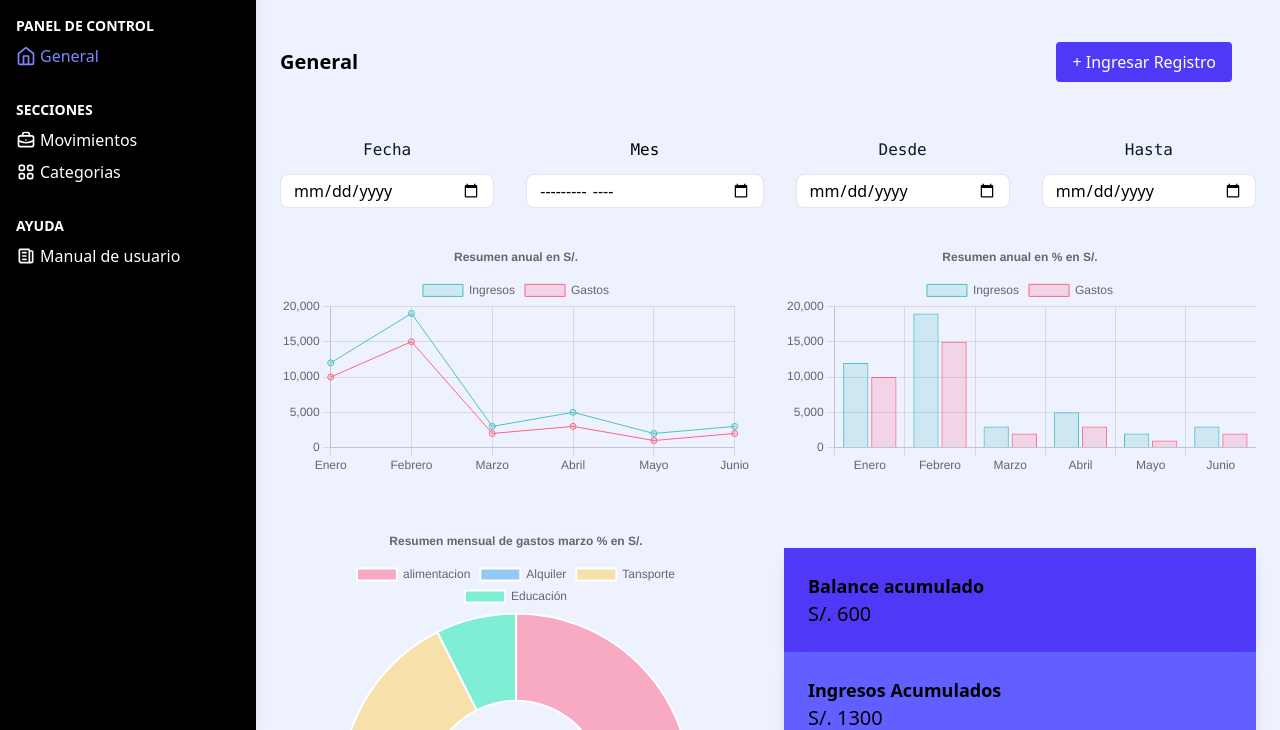
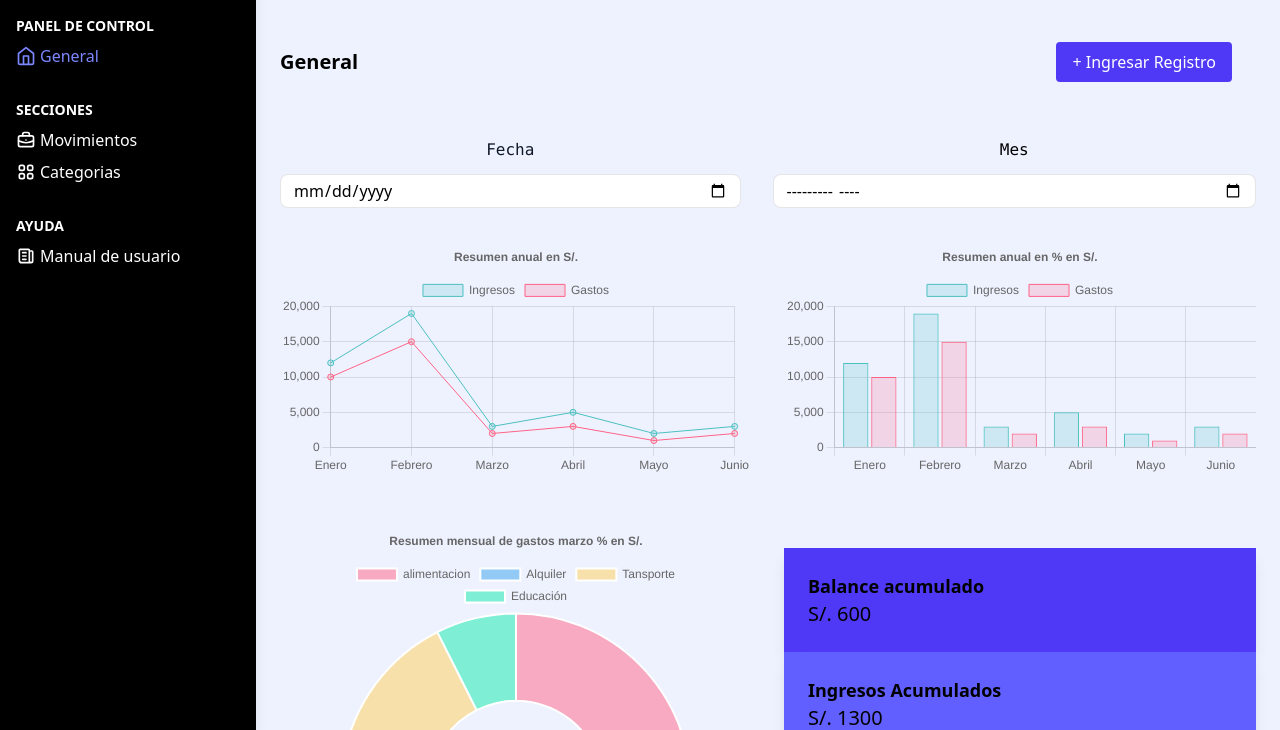
Before and after one commit to Maycol-Knight/personalFinance, a website: page index.html in a window 1280 px wide. Shown: the part 70-800 px from the top of the page. Drawn offline with nearby package versions, Linux system fonts and the light colour scheme; files that its build step writes are made by us from their sources.

Commit message:
Delete filtro por rangos

```diff
--- a/index.html
+++ b/index.html
@@ -344,24 +344,6 @@
                 type="month"
               />
             </div>
-            <div
-              class="flex flex-grow flex-col items-center gap-3 text-center scheme-light"
-            >
-              <p class="font-mono font-medium text-gray-900">Desde</p>
-              <input
-                class="w-full rounded-lg border border-gray-950/10 bg-[Field] px-3 py-1 text-[FieldText] dark:border-white/10"
-                type="date"
-              />
-            </div>
-            <div
-              class="flex flex-grow flex-col items-center gap-3 text-center scheme-light"
-            >
-              <p class="font-mono font-medium text-gray-900">Hasta</p>
-              <input
-                class="w-full rounded-lg border border-gray-950/10 bg-[Field] px-3 py-1 text-[FieldText] dark:border-white/10"
-                type="date"
-              />
-            </div>
           </div>
           <div class="grid grid-cols-2 gap-8">
             <div class="flex flex-col gap-8">
```
